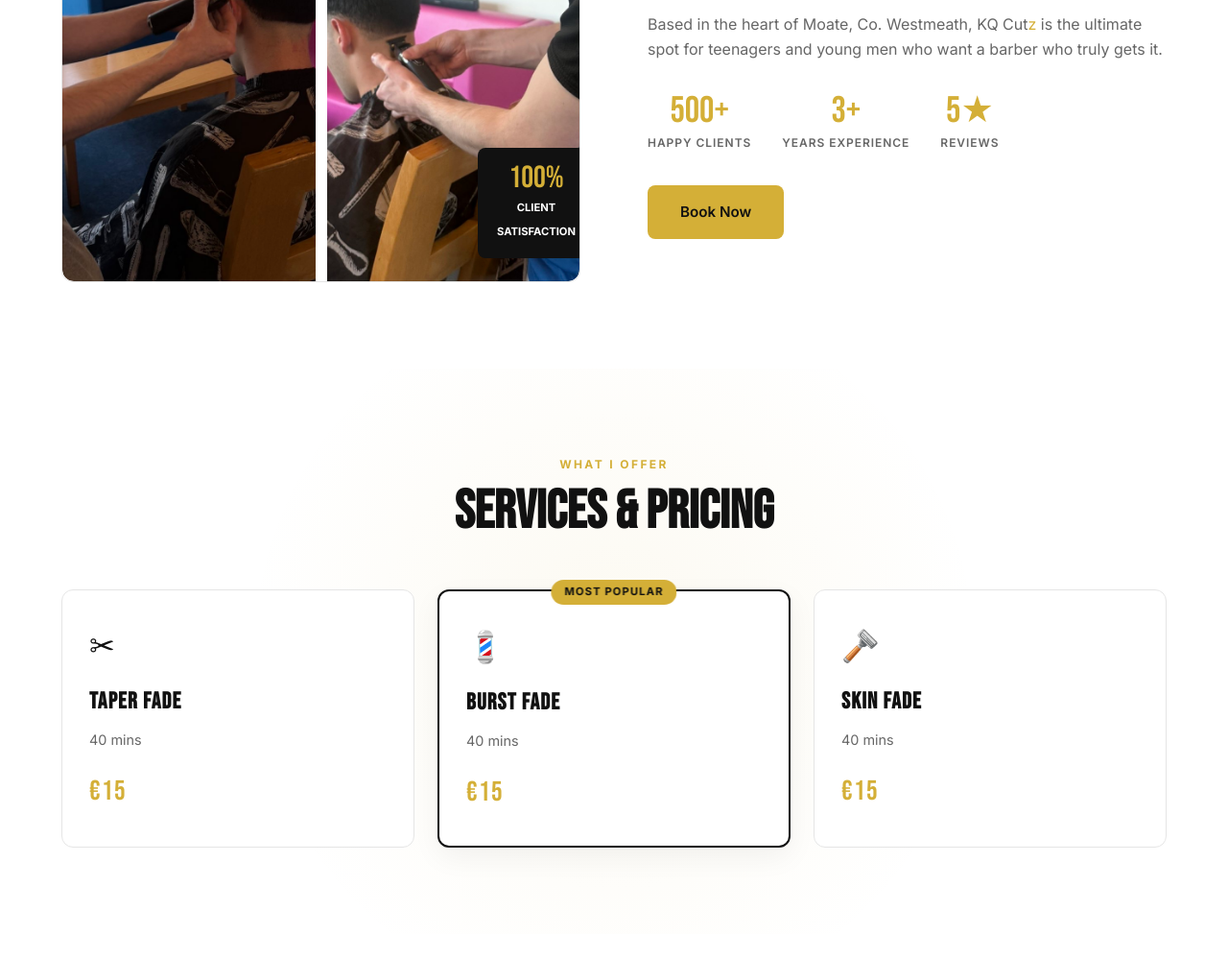
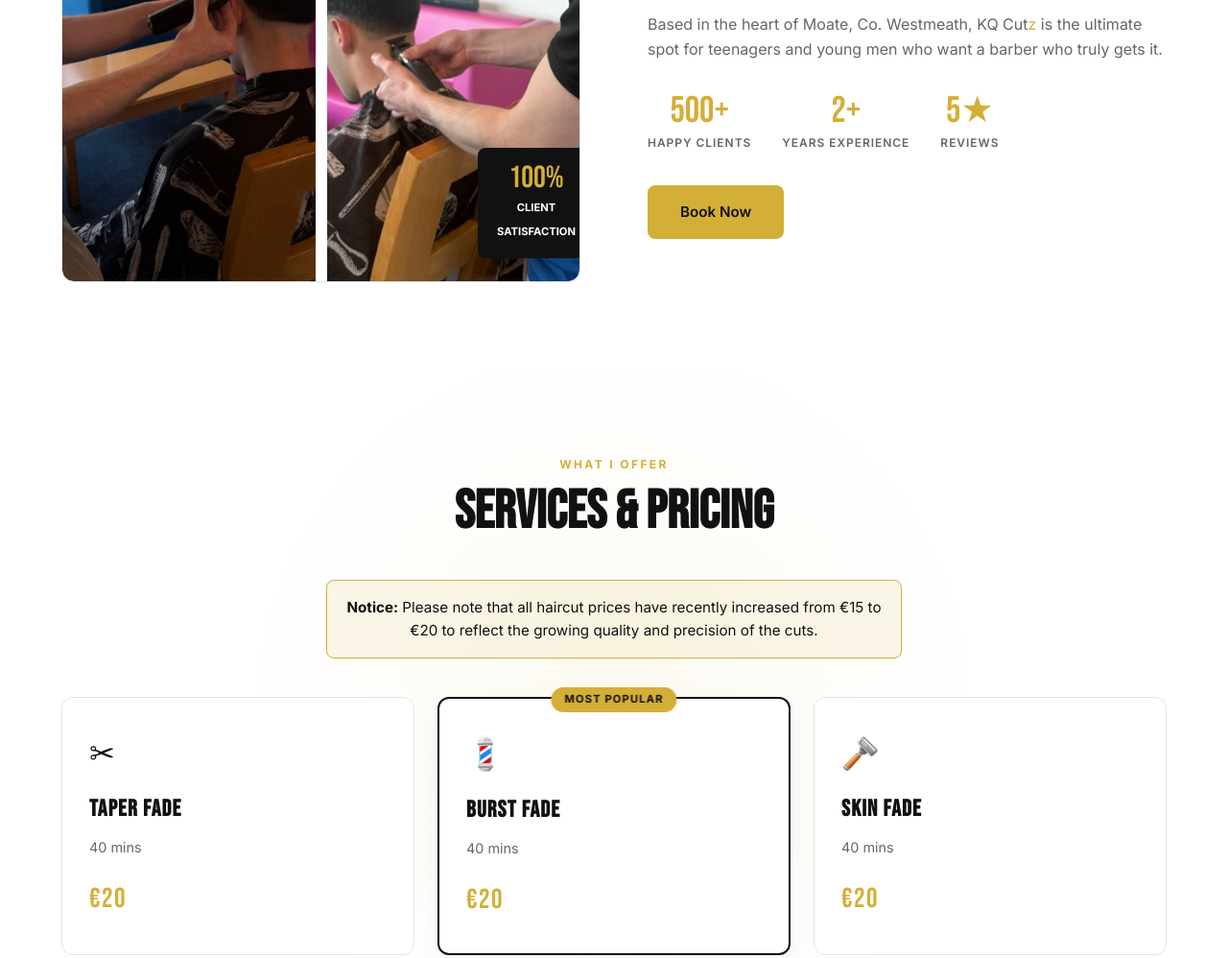
Before and after one commit to KGDigital236/KQCUTZ, a plain HTML site: page index.html in a window 1280 px wide. Shown: the part 1325-2323 px from the top of the page at 96% size. Drawn offline with Linux system fonts and the light colour scheme.

Commit message:
Update experience and pricing with notice

```diff
--- a/index.html
+++ b/index.html
@@ -128,7 +128,7 @@
             <span class="stat-label">Happy Clients</span>
           </div>
           <div class="stat">
-            <span class="stat-num" data-target="3" data-suffix="+">0</span>
+            <span class="stat-num" data-target="2" data-suffix="+">0</span>
             <span class="stat-label">Years Experience</span>
           </div>
           <div class="stat">
@@ -146,13 +146,18 @@
     <div class="container">
       <p class="section-eyebrow center">What I Offer</p>
       <h2 class="section-title center">Services & Pricing</h2>
+
+      <div style="text-align: center; max-width: 600px; margin: -10px auto 40px auto; padding: 16px; background: rgba(212,175,55,0.1); border: 1px solid var(--gold); border-radius: var(--radius); color: var(--text-main);">
+        <p style="margin: 0; font-size: 0.95rem;"><strong>Notice:</strong> Please note that all haircut prices have recently increased from €15 to €20 to reflect the growing quality and precision of the cuts.</p>
+      </div>
+
       <div class="services-grid">
 
         <div class="service-card">
           <div class="service-icon">✂</div>
           <h3>Taper Fade</h3>
           <p>40 mins</p>
-          <div class="service-price">€15</div>
+          <div class="service-price">€20</div>
         </div>
 
         <div class="service-card featured">
@@ -160,14 +165,14 @@
           <div class="service-icon">💈</div>
           <h3>Burst Fade</h3>
           <p>40 mins</p>
-          <div class="service-price">€15</div>
+          <div class="service-price">€20</div>
         </div>
 
         <div class="service-card">
           <div class="service-icon">🪒</div>
           <h3>Skin Fade</h3>
           <p>40 mins</p>
-          <div class="service-price">€15</div>
+          <div class="service-price">€20</div>
         </div>
 
       </div>
```
